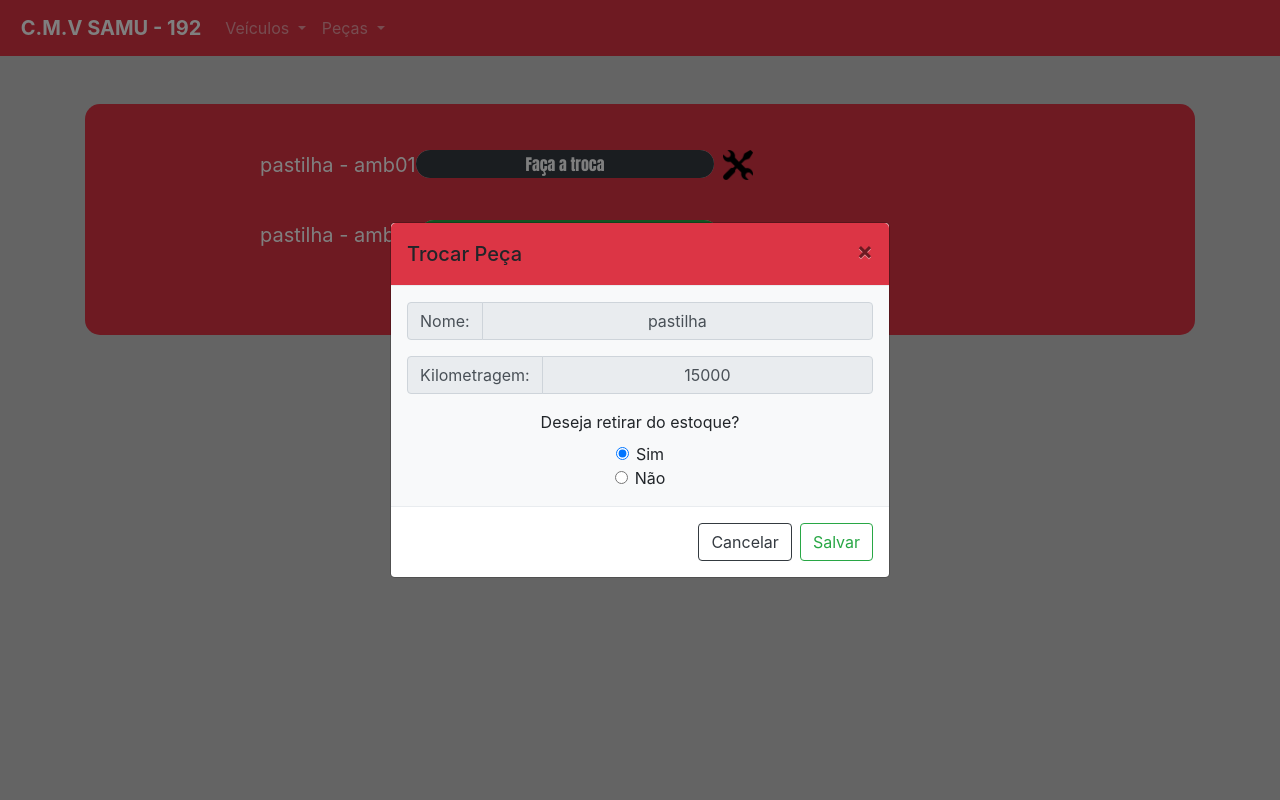
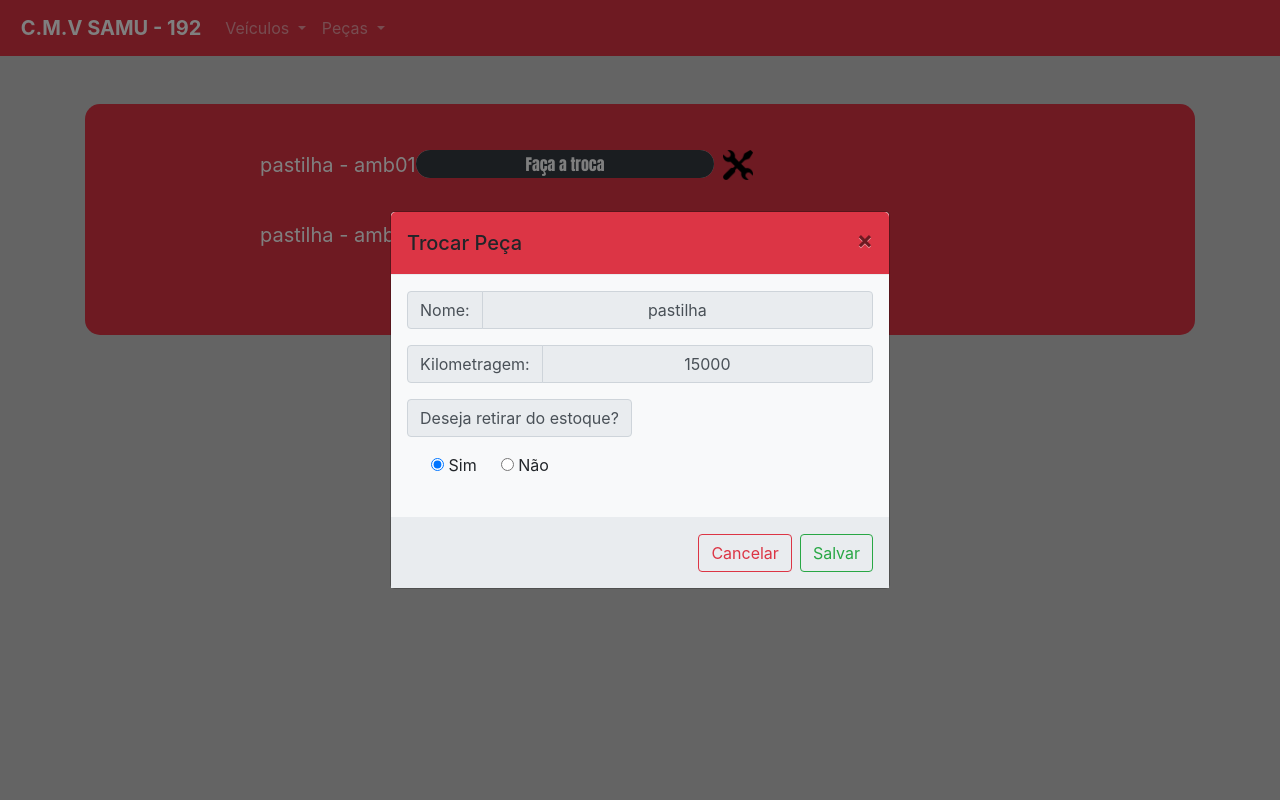
Before and after one commit to SAMU17192/CMVSAMUSITE, a PHP site: page /Logado/Logado.php in a window 1280 px wide, after a click that opens the changed part. Run offline with PHP 8.4, Linux system fonts and the light colour scheme; data comes from the database, SQL or seed files in the repository; some libraries are stand-ins or nearby versions.

Commit message:
Alex-28/09-13hr
modal troca

```diff
--- a/Logado/Logado.php
+++ b/Logado/Logado.php
@@ -162,21 +162,34 @@
                       ?>
 
 
-                      <label> Deseja retirar do estoque?</label>
+                      <div class="input-group mb-3">
 
-                          <div class="form-check">
+                      <span class="input-group-text bg-muted">Deseja retirar do estoque?</span>
 
-                            <input class="form-check-input" type="radio" name="exampleRadios" id="exampleRadios1" value="option1" checked>
-                            <label class="form-check-label" for="exampleRadios1">Sim</label>
+                      </div>
+
+                          <div class="d-block my-3 ">
+
+                          <div class="input-group mb-3 ">
+
+                          <div class="custom-control custom-radio ">
+
+                            <input class="form-control-input " type="radio" name="estoque" id="sim" value="1" checked >
+                            <label class="form-control-label" for="sim">Sim</label>
 
                           </div>
 
-                          <div class="form-check">
+                          <div class="custom-control custom-radio">
 
-                            <input class="form-check-input" type="radio" name="exampleRadios" id="exampleRadios1" value="option2" >
-                            <label class="form-check-label" for="exampleRadios1">Não</label>
+
+                            <input class="form-control-input" type="radio" name="estoque" id="nao" value="0" >
+                            <label class="form-control-label" for="nao">Não</label>
 
                           </div>
+
+                          </div>
+                          </div>
+
 
                           <?php
 
@@ -192,9 +205,9 @@
                         }
                         ?>
                     </div>
-                    <div class="modal-footer ">
+                    <div class="modal-footer" style="background-color: #e9ecef">
 
-                      <button type="button" class="btn btn-outline-dark " data-dismiss="modal">Cancelar</button>
+                      <button type="button" class="btn btn-outline-danger" data-dismiss="modal">Cancelar</button>
                       <button type="submit" class="btn btn-outline-success " form="editar<?php echo $resultadoPeca->idpeca; ?>" >Salvar</button>
 
                     </div>
```
